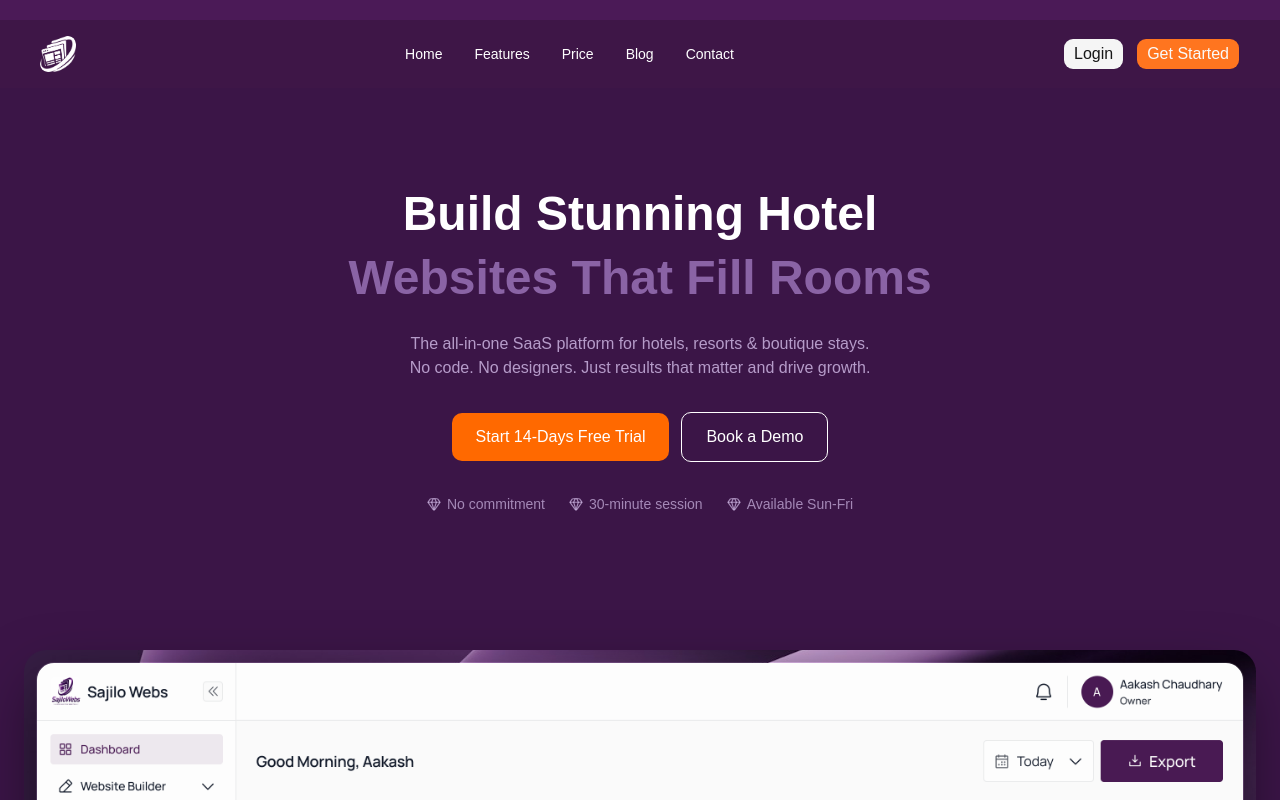
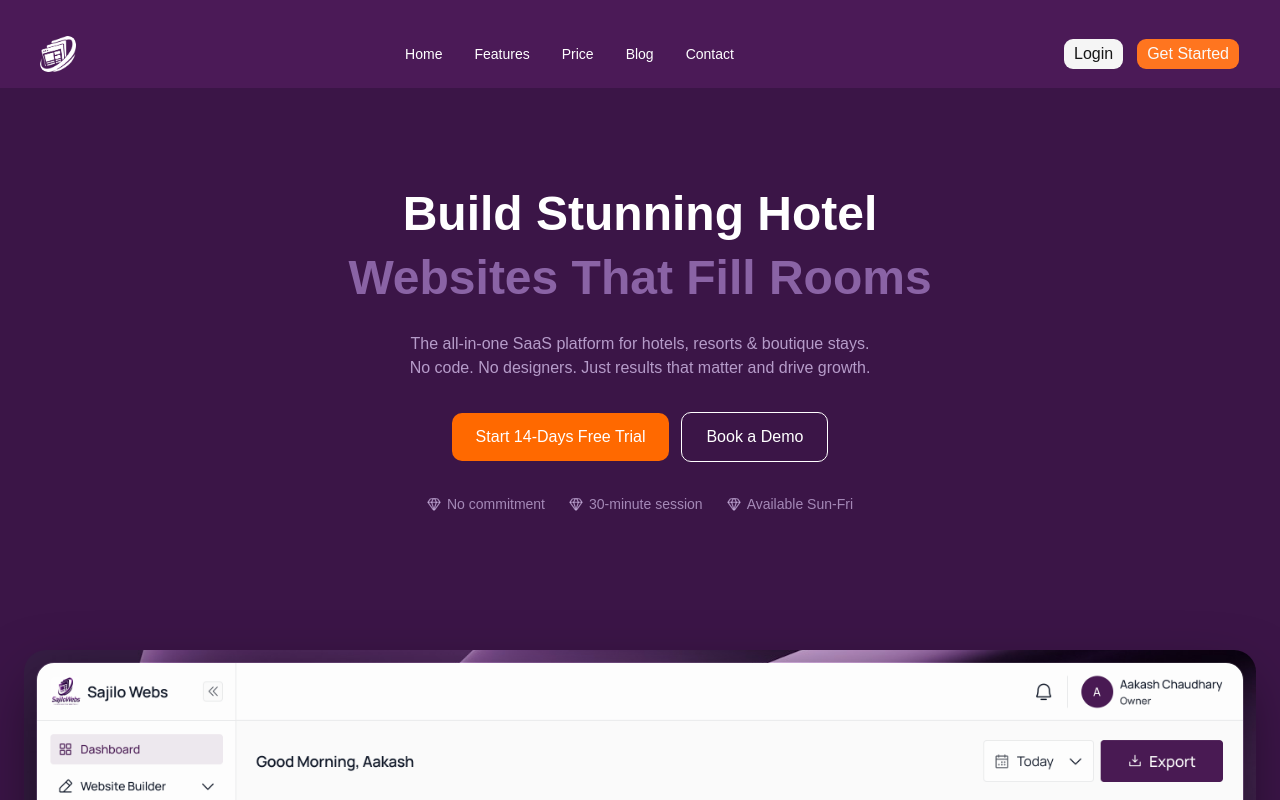
Before and after one commit to ChamlingUttam/sajiloWebs, a Next.js app: page / in a window 1280 px wide. Shown: the top 800 px of the page. Built offline with nearby package versions, Linux system fonts and the light colour scheme.

Commit message:
feat:update the colo of text and bg of navbar and faqs

```diff
--- a/src/components/Faq/Faq.tsx
+++ b/src/components/Faq/Faq.tsx
@@ -4,7 +4,7 @@ import RightFaq from './RightFaq'
 
 const Faq = () => {
   return (
-    <section className="w-full px-6 lg:px-15 py-20  ">
+    <section className="w-full px-6 lg:px-15 py-20 bg-white text-[#3E1647]  ">
   <div className="max-w-7xl mx-auto grid grid-cols-1 lg:grid-cols-2 gap-16">
 
     {/* LEFT */}
--- a/src/components/common/NavBar.tsx
+++ b/src/components/common/NavBar.tsx
@@ -5,7 +5,7 @@ export default function Navbar() {
   const navItems = ["Home", "Features", "Price", "Blog", "Contact"];
 
   return (
-    <nav className="w-full px-4 md:px-10 mt-5 text-white bg-[#3E1647]">
+    <nav className="w-full px-4 md:px-10 mt-5 text-white ">
       <div className="flex items-center justify-between max-w-7xl mx-auto py-4">
 
         {/* Logo */}
```
